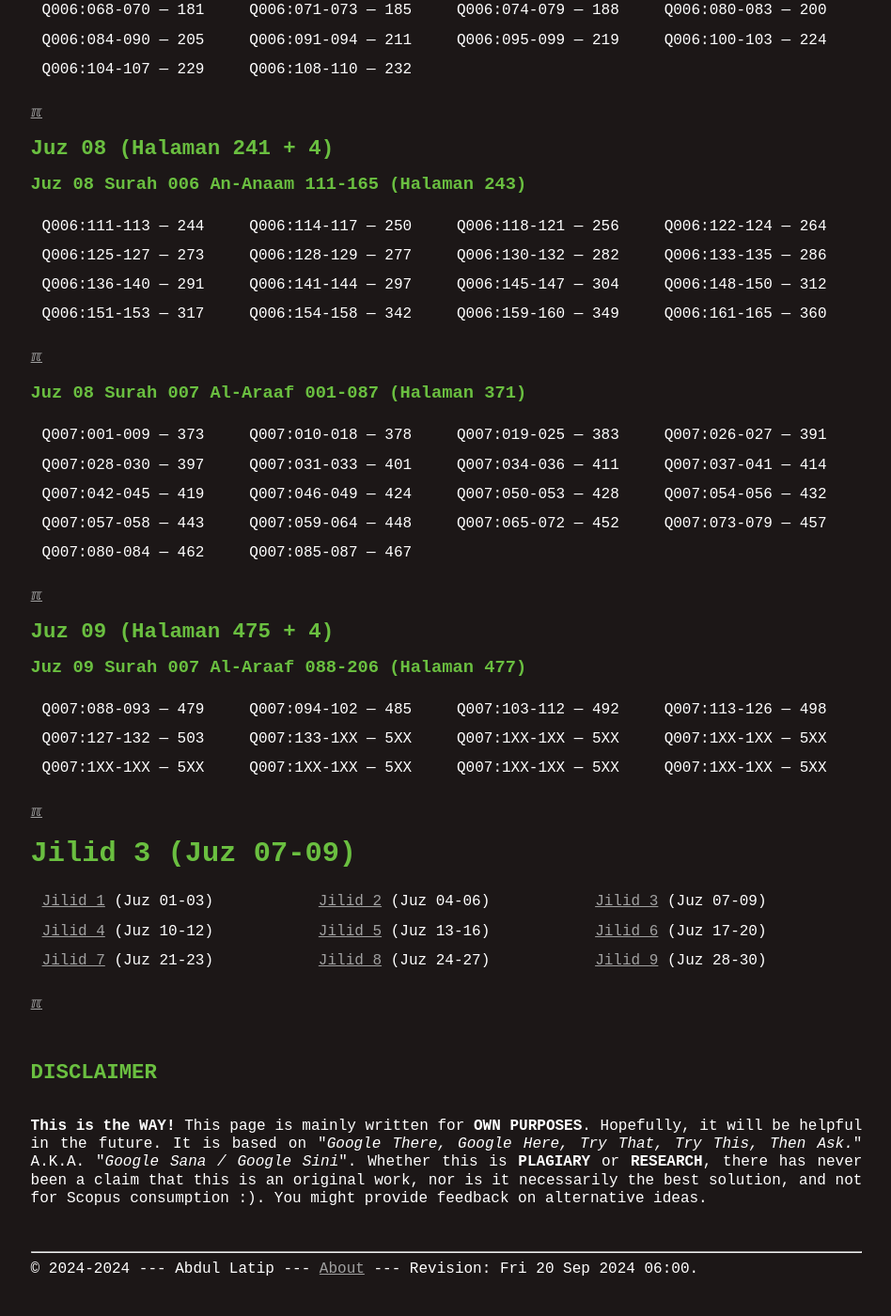
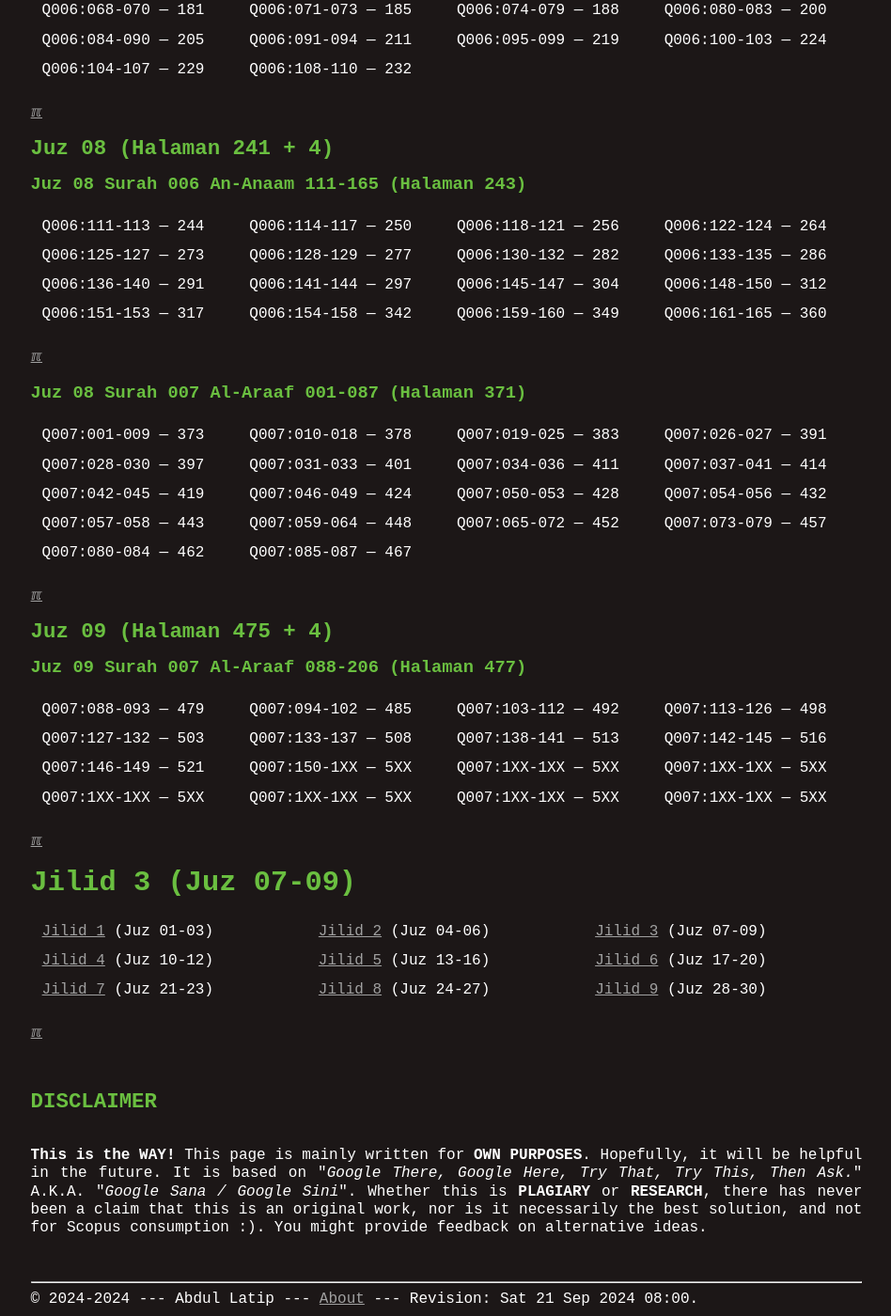
Before and after one commit to dullatip/indexquran, a Jekyll site: the page built from 003.md, in a window 1280 px wide and 1400 px high, scrolled down 1209 px. Shown: the whole window at 94% size, without its empty margins (165-1113 px from the left). Built offline with Jekyll 4.4.1, drawn with Linux system fonts in a browser that asks for light colours; before the commit the page ends 2578 px from its top, so only the background shows below that.

Commit message:
modified:   003.md

```diff
--- a/003.md
+++ b/003.md
@@ -60,7 +60,8 @@
 ### Juz 09 Surah 007 Al-Araaf 088-206 (Halaman 477)
 
 | Q007:088-093 --- 479 | Q007:094-102 --- 485 | Q007:103-112 --- 492 | Q007:113-126 --- 498 |
-| Q007:127-132 --- 503 | Q007:133-1XX --- 5XX | Q007:1XX-1XX --- 5XX | Q007:1XX-1XX --- 5XX |
+| Q007:127-132 --- 503 | Q007:133-137 --- 508 | Q007:138-141 --- 513 | Q007:142-145 --- 516 |
+| Q007:146-149 --- 521 | Q007:150-1XX --- 5XX | Q007:1XX-1XX --- 5XX | Q007:1XX-1XX --- 5XX |
 | Q007:1XX-1XX --- 5XX | Q007:1XX-1XX --- 5XX | Q007:1XX-1XX --- 5XX | Q007:1XX-1XX --- 5XX |
 
 [&#x213C;](#)<br id="idxA">
--- a/_config.yml
+++ b/_config.yml
@@ -1,4 +1,4 @@
-version:          "Fri 20 Sep 2024 06:00"
+version:          "Sat 21 Sep 2024 08:00"
 copyright:        "2024-2024"
 title:            "Index Tafsir Al-Azhar HAMKA"
 author:           "Abdul Latip"
```
Also changed, not shown: 000.md (+1 -1 lines).
